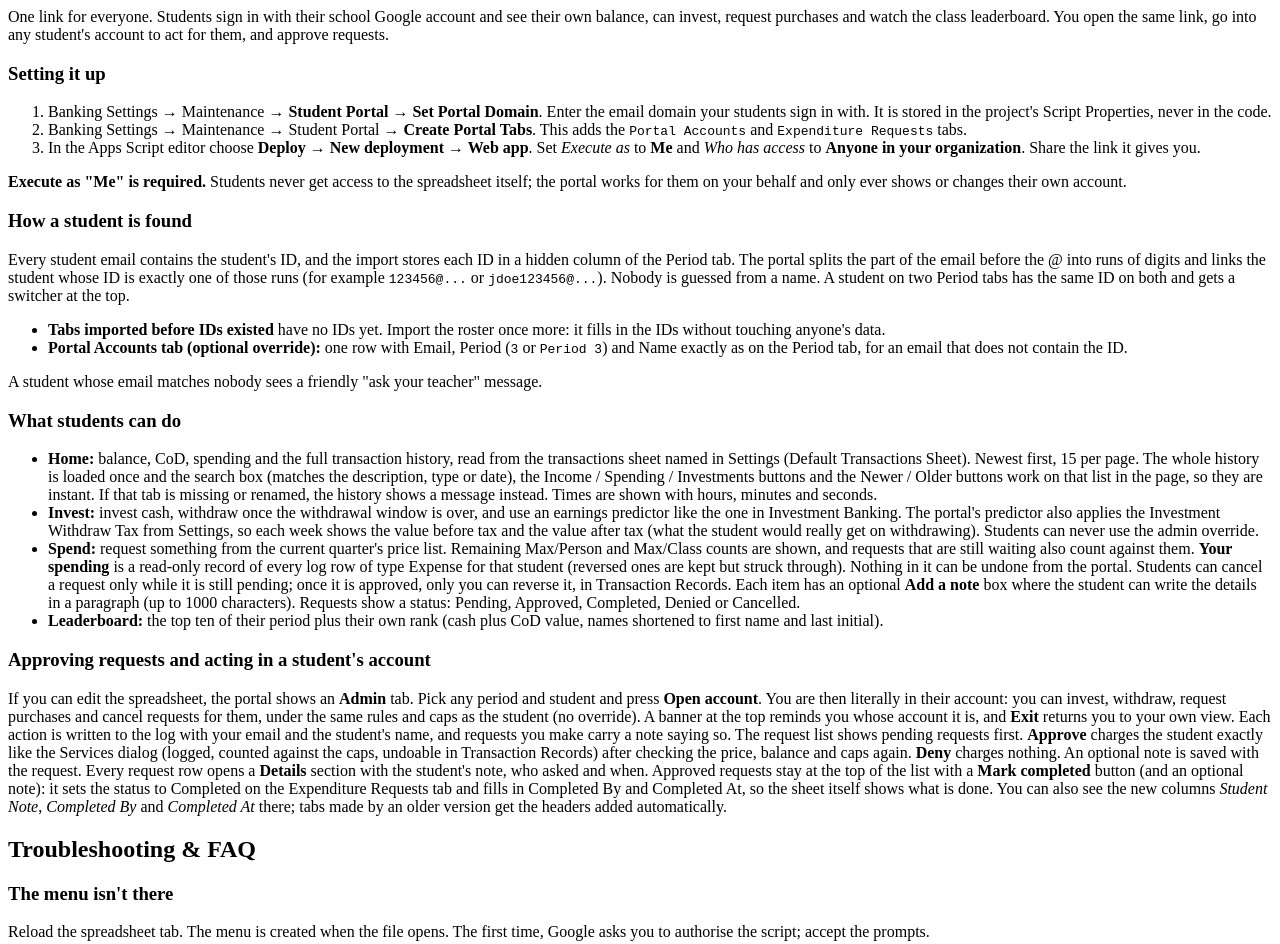
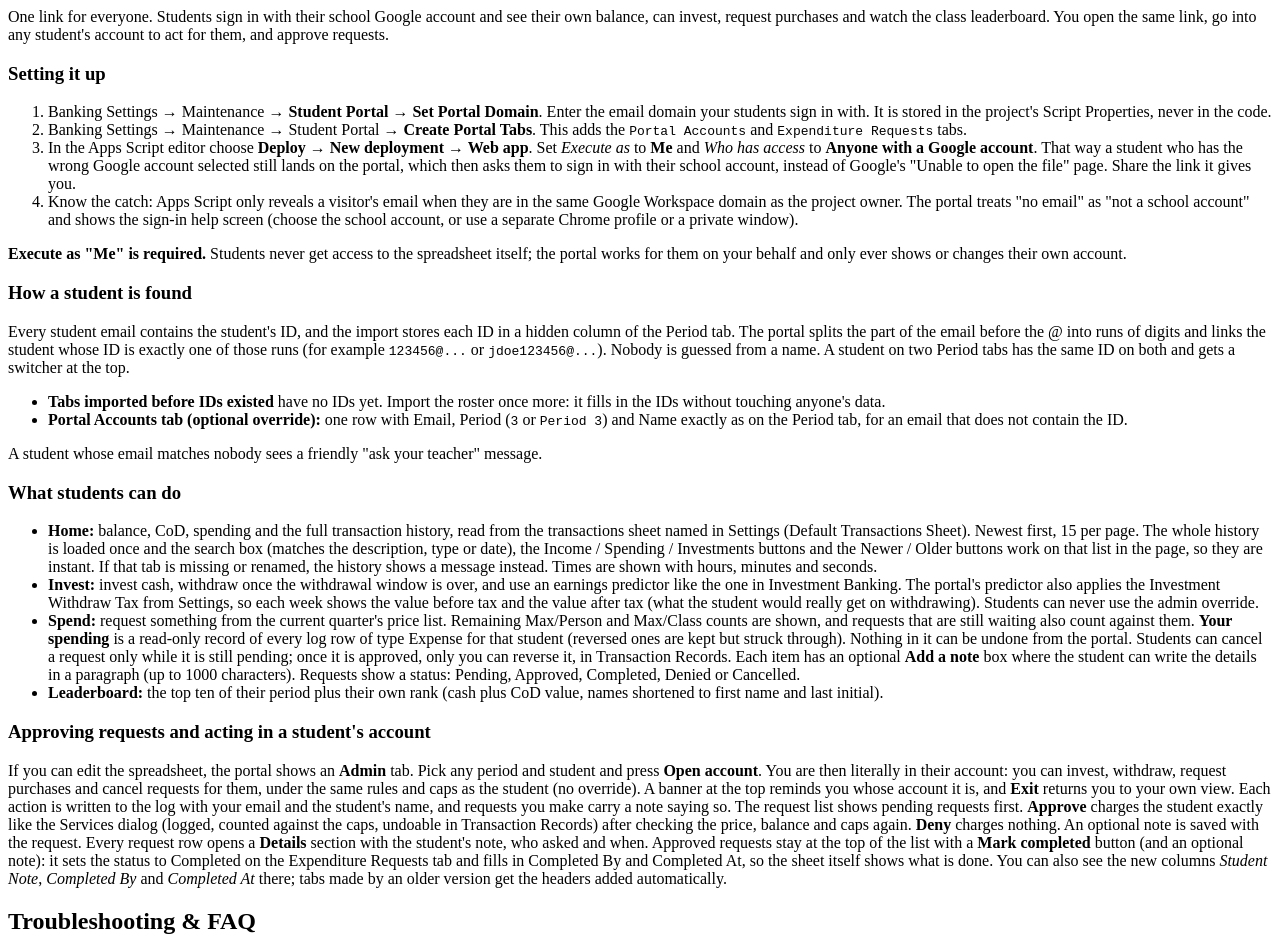
Before and after one commit to enVId-tech/B-Bucks-Economy-Scripts, a website: page src/DocsAttribution.html in a window 1280 px wide. Shown: the part 7280-8224 px from the top of the page. Drawn offline with Linux system fonts and the light colour scheme.

Commit message:
docs(docsattribution.html): describe the any-google-account deployment and the sign-in help screen

```diff
--- a/src/DocsAttribution.html
+++ b/src/DocsAttribution.html
@@ -398,7 +398,8 @@
                     <ol class="steps">
                         <li>Banking Settings → Maintenance → <strong>Student Portal</strong> → <strong>Set Portal Domain</strong>. Enter the email domain your students sign in with. It is stored in the project's Script Properties, never in the code.</li>
                         <li>Banking Settings → Maintenance → Student Portal → <strong>Create Portal Tabs</strong>. This adds the <code>Portal Accounts</code> and <code>Expenditure Requests</code> tabs.</li>
-                        <li>In the Apps Script editor choose <strong>Deploy → New deployment → Web app</strong>. Set <em>Execute as</em> to <strong>Me</strong> and <em>Who has access</em> to <strong>Anyone in your organization</strong>. Share the link it gives you.</li>
+                        <li>In the Apps Script editor choose <strong>Deploy → New deployment → Web app</strong>. Set <em>Execute as</em> to <strong>Me</strong> and <em>Who has access</em> to <strong>Anyone with a Google account</strong>. That way a student who has the wrong Google account selected still lands on the portal, which then asks them to sign in with their school account, instead of Google's "Unable to open the file" page. Share the link it gives you.</li>
+                        <li>Know the catch: Apps Script only reveals a visitor's email when they are in the same Google Workspace domain as the project owner. The portal treats "no email" as "not a school account" and shows the sign-in help screen (choose the school account, or use a separate Chrome profile or a private window).</li>
                     </ol>
                     <div class="callout callout-danger">
                         <strong>Execute as "Me" is required.</strong> Students never get access to the spreadsheet itself; the portal works for them on your behalf and only ever shows or changes their own account.
@@ -568,7 +569,7 @@ npx clasp clone &lt;SCRIPT_ID&gt;     # or create .clasp.json by hand</code></pr
             <div id="d-portal" class="doc-section" data-audience="dev" data-title="Student Portal" data-icon="🎓">
                 <div class="section-card">
                     <h2>Student Portal</h2>
-                    <p>A web app served by <code>doGet()</code> in <code>utils/PortalUtils.ts</code>, rendered by <code>Portal.html</code> with <code>styles/Portal.html</code>. <code>appsscript.json</code> declares <code>executeAs: USER_DEPLOYING</code> and <code>access: DOMAIN</code>.</p>
+                    <p>A web app served by <code>doGet()</code> in <code>utils/PortalUtils.ts</code>, rendered by <code>Portal.html</code> with <code>styles/Portal.html</code>. <code>appsscript.json</code> declares <code>executeAs: USER_DEPLOYING</code> and <code>access: ANYONE</code> (any Google account). Identity comes from <code>Session.getActiveUser()</code>, which is empty for accounts outside the owner's domain; the portal then answers <code>signin</code> and the page shows the help screen.</p>
 
                     <h3 id="d-portal-security">Security model</h3>
                     <ul>
```
